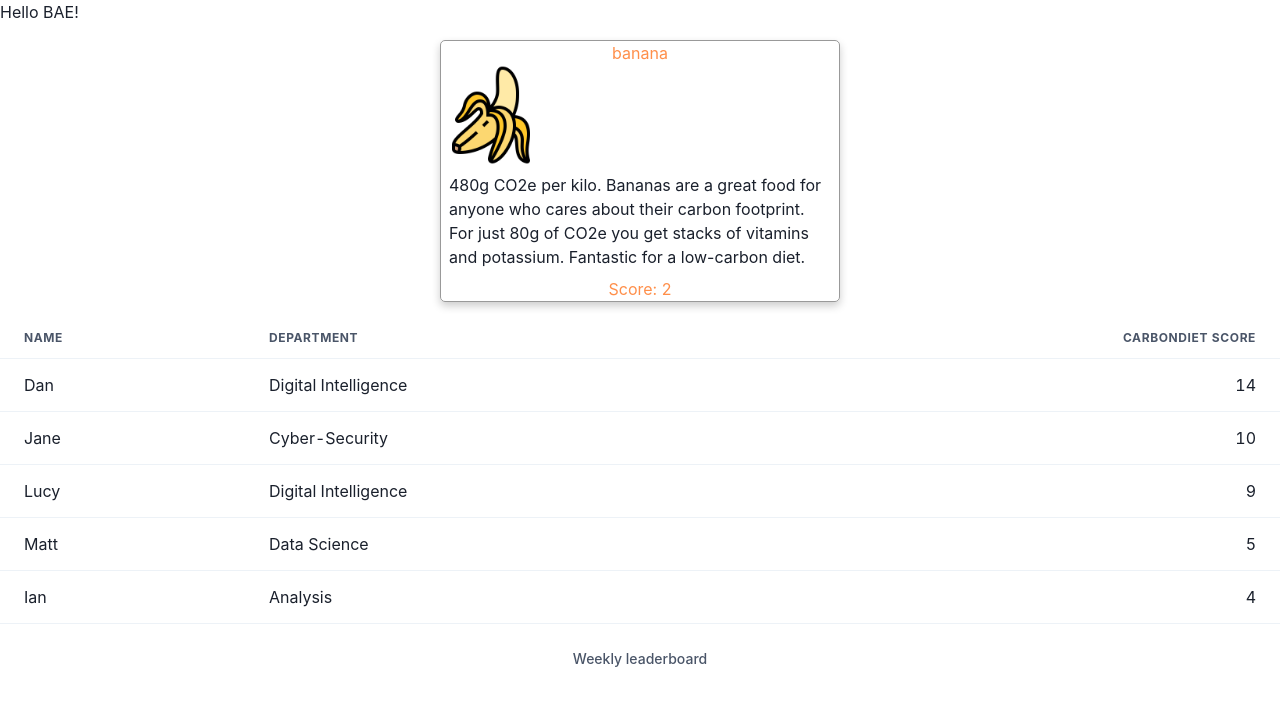
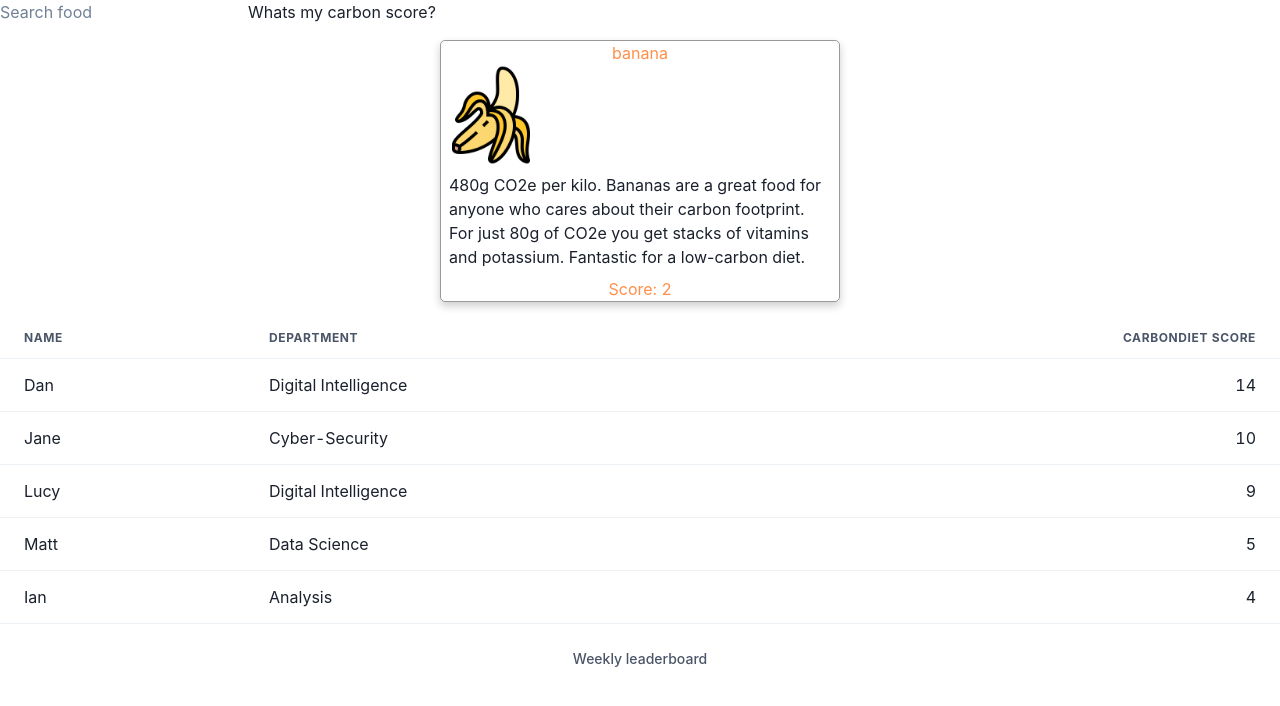
Before and after one commit to Cmndgrab/BAE, a React (Create React App) app in the folder bae/: page / in a window 1280 px wide. Shown: the top 706 px of the page. Built offline with nearby package versions, Linux system fonts and the light colour scheme; the HTML template or start-up script is replaced by a standard one.

Commit message:
added search function

```diff
--- a/bae/src/App.js
+++ b/bae/src/App.js
@@ -1,5 +1,5 @@
 
-
+import Search from "./components/Search/Search";
 import Result from "./components/Result/Result";
 
 import './App.css';
@@ -11,7 +11,7 @@ function App() {
   return (
     <ChakraProvider>
     <div className="App">
-      Hello BAE!
+      <Search/>
       <Result />
     </div>
     <Page/>
--- a/bae/src/components/Search/Search.js
+++ b/bae/src/components/Search/Search.js
@@ -10,13 +10,17 @@ export default function Search(){
       }
 
 
+      async function onClick(){
 
+      }
 
-    return  <input
+    return  <><input
     data-testid="search-input"
     type="text"
     placeholder="Search food"
     onChange={onChange}
     value={search.searchTerm}
-  ></input>
+  ></input><button className="search-button" onClick={onClick}>
+  Whats my carbon score?
+</button></>
 }
```
